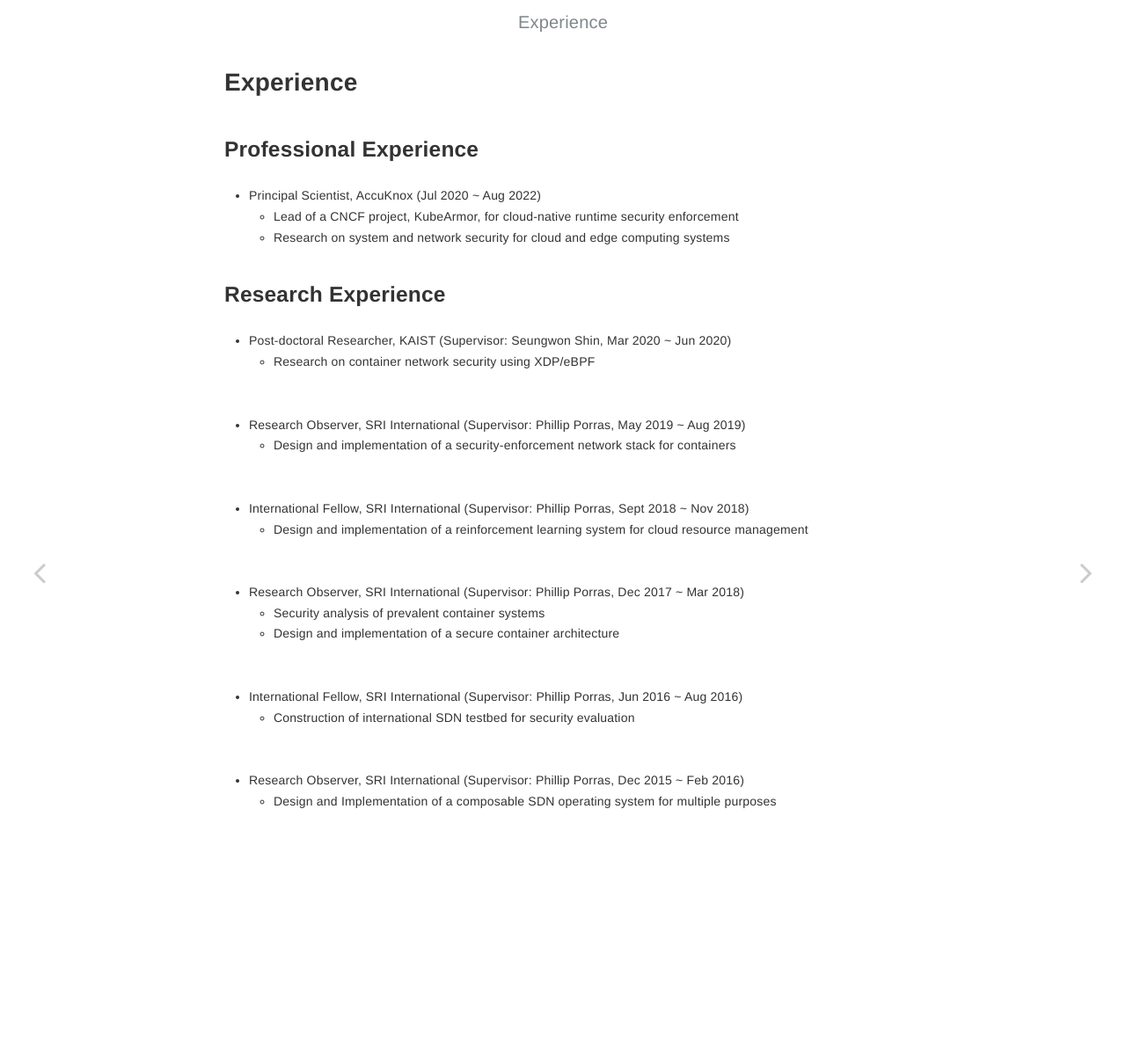
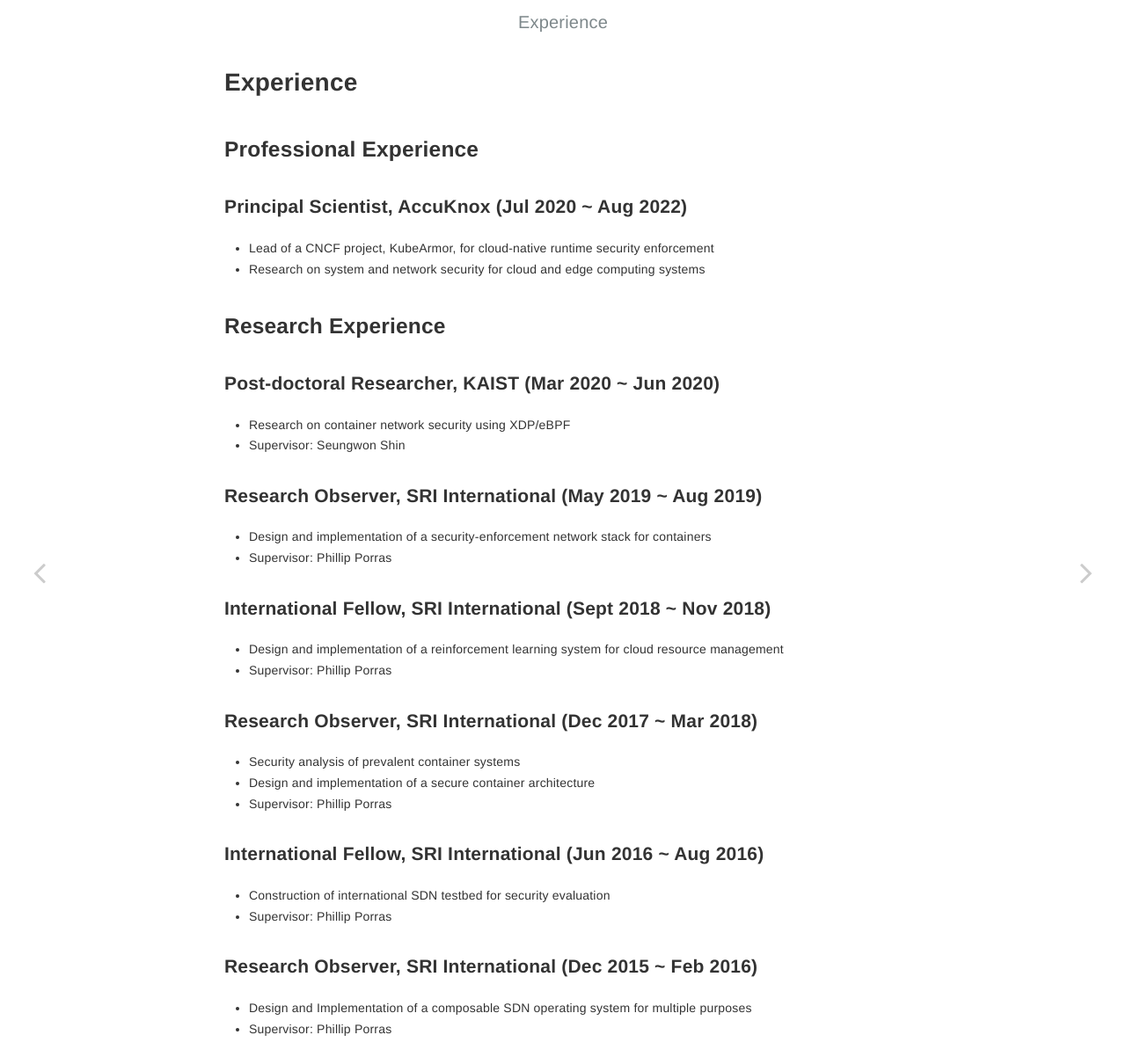
Before and after one commit to nam-jaehyun/nam-jaehyun.github.io, a Jekyll site: the page built from _posts/2022-09-05-experience.md, in a window 1280 px wide. Shown: the whole page at 88% size. Built offline with Jekyll 4.4.1, drawn with Linux system fonts in a browser that asks for light colours; part of the change alters nothing that is shown.

Commit message:
Update 2022-09-05-experience.md

```diff
--- a/_posts/2022-09-05-experience.md
+++ b/_posts/2022-09-05-experience.md
@@ -8,37 +8,33 @@ layout: post
 
 ## Professional Experience
 
-- Principal Scientist, AccuKnox (Jul 2020 ~ Aug 2022)
+### Principal Scientist, AccuKnox (Jul 2020 ~ Aug 2022)
   - Lead of a CNCF project, KubeArmor, for cloud-native runtime security enforcement
   - Research on system and network security for cloud and edge computing systems
 
 ## Research Experience
 
-- Post-doctoral Researcher, KAIST (Supervisor: Seungwon Shin, Mar 2020 ~ Jun 2020)
+### Post-doctoral Researcher, KAIST (Mar 2020 ~ Jun 2020)
   - Research on container network security using XDP/eBPF
+  - Supervisor: Seungwon Shin
 
-<br />
+### Research Observer, SRI International (May 2019 ~ Aug 2019)
+  - Design and implementation of a security-enforcement network stack for containers
+  - Supervisor: Phillip Porras
 
-- Research Observer, SRI International (Supervisor: Phillip Porras, May 2019 ~ Aug 2019)
-  - Design and implementation of a security-enforcement network stack for containers
+### International Fellow, SRI International (Sept 2018 ~ Nov 2018)
+  - Design and implementation of a reinforcement learning system for cloud resource management
+  - Supervisor: Phillip Porras
 
-<br />
-
-- International Fellow, SRI International (Supervisor: Phillip Porras, Sept 2018 ~ Nov 2018)
-  - Design and implementation of a reinforcement learning system for cloud resource management
-
-<br />
-
-- Research Observer, SRI International (Supervisor: Phillip Porras, Dec 2017 ~ Mar 2018)
+### Research Observer, SRI International (Dec 2017 ~ Mar 2018)
   - Security analysis of prevalent container systems
   - Design and implementation of a secure container architecture
+  - Supervisor: Phillip Porras
 
-<br />
+### International Fellow, SRI International (Jun 2016 ~ Aug 2016)
+  - Construction of international SDN testbed for security evaluation
+  - Supervisor: Phillip Porras
 
-- International Fellow, SRI International (Supervisor: Phillip Porras, Jun 2016 ~ Aug 2016)
-  - Construction of international SDN testbed for security evaluation
-
-<br />
-
-- Research Observer, SRI International (Supervisor: Phillip Porras, Dec 2015 ~ Feb 2016)
+### Research Observer, SRI International (Dec 2015 ~ Feb 2016)
   - Design and Implementation of a composable SDN operating system for multiple purposes
+  - Supervisor: Phillip Porras
```
